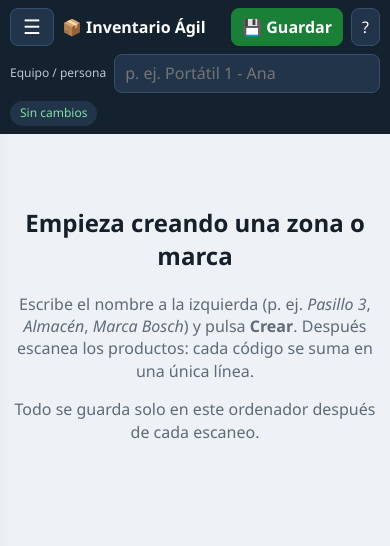
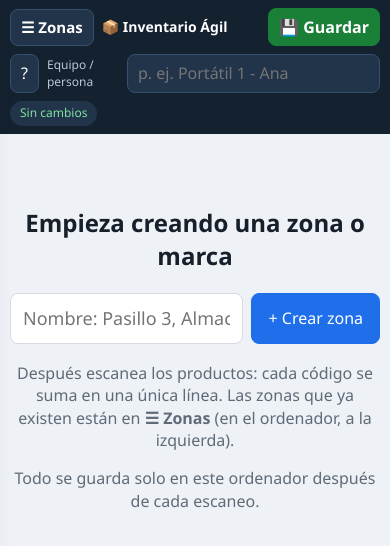
Before and after one commit to aquitaniamobles/inventario, a plain HTML site: page Inventario.html in a window 390 px wide. Drawn offline with Linux system fonts and the light colour scheme.

Commit message:
Móvil: crear zona desde la pantalla inicial y botón ☰ Zonas
En el móvil la casilla para crear zonas quedaba escondida en el menú lateral
y la pantalla inicial no tenía ninguna casilla donde escribir.

Co-Authored-By: Claude Opus 5.5 <noreply@anthropic.com>

```diff
--- a/Inventario.html
+++ b/Inventario.html
@@ -65,6 +65,9 @@ aside{width:300px;min-width:300px;background:var(--panel);border-right:1px solid
 main{flex:1;overflow:auto;padding:18px 22px;min-width:0}
 .empty{max-width:640px;margin:60px auto;text-align:center;color:var(--muted)}
 .empty h2{color:var(--text)}
+.emptyform{display:flex;gap:8px;margin:18px 0;flex-wrap:wrap}
+.emptyform input{flex:1;min-width:0;font-size:18px;padding:12px}
+.emptyform button{padding:12px 16px;font-size:16px}
 .zhead{display:flex;align-items:flex-start;justify-content:space-between;gap:16px;flex-wrap:wrap;margin-bottom:12px}
 .ztitle{font-size:26px;font-weight:700}
 .zmeta{color:var(--muted);font-size:14px}
@@ -177,7 +180,8 @@ tr.unk td{background:#fff5f0}
   header.top .save{order:6;margin-left:0;font-size:12px}
   header.top .save small{display:none}
   header.top button{padding:7px 10px}
-  #menuBtn{display:inline-block;font-size:20px;padding:4px 12px}
+  #menuBtn{display:inline-block;font-size:15px;padding:7px 10px;font-weight:700}
+  header.top .brand{font-size:14px}
   .wrap{height:auto;min-height:calc(100% - 100px)}
   aside{position:fixed;left:0;top:0;bottom:0;z-index:60;width:86vw;max-width:340px;min-width:0;transform:translateX(-105%);transition:transform .2s;box-shadow:4px 0 20px rgba(0,0,0,.25)}
   aside.open{transform:none}
@@ -225,7 +229,7 @@ tr.unk td{background:#fff5f0}
 </head>
 <body>
 <header class="top">
-  <button id="menuBtn" title="Zonas y menú">☰</button>
+  <button id="menuBtn" title="Zonas y menú">☰ Zonas</button>
   <div class="brand">📦 Inventario Ágil</div>
   <label>Equipo / persona <input id="device" placeholder="p. ej. Portátil 1 - Ana" autocomplete="off"></label>
   <div id="saveStatus" class="save">Sin cambios</div>
@@ -267,7 +271,8 @@ tr.unk td{background:#fff5f0}
   <main>
     <section id="emptyView" class="empty">
       <h2>Empieza creando una zona o marca</h2>
-      <p>Escribe el nombre a la izquierda (p. ej. <i>Pasillo 3</i>, <i>Almacén</i>, <i>Marca Bosch</i>) y pulsa <b>Crear</b>. Después escanea los productos: cada código se suma en una única línea.</p>
+      <form id="emptyZoneForm" class="emptyform"><input id="emptyZoneName" placeholder="Nombre: Pasillo 3, Almacén, Marca Bosch…" autocomplete="off" enterkeyhint="done"><button class="primary">+ Crear zona</button></form>
+      <p>Después escanea los productos: cada código se suma en una única línea. Las zonas que ya existen están en <b>☰ Zonas</b> (en el ordenador, a la izquierda).</p>
       <p>Todo se guarda solo en este ordenador después de cada escaneo.</p>
     </section>
 
@@ -721,6 +726,7 @@ $('#device').addEventListener('input', e => { S.device = e.target.value; changed
 $('#device').addEventListener('keydown', e => { if (e.key === 'Enter') focusScan(); });
 
 $('#newZoneForm').addEventListener('submit', e => { e.preventDefault(); createZone($('#newZoneName').value); $('#newZoneName').value = ''; });
+$('#emptyZoneForm').addEventListener('submit', e => { e.preventDefault(); const i = $('#emptyZoneName'); i.blur(); createZone(i.value); i.value = ''; });
 $('#zoneList').addEventListener('click', e => { const it = e.target.closest('[data-z]'); if (it){ selectZone(it.dataset.z); closeDrawer(); } });
 // Menú lateral en móvil
 function openDrawer(){ $('#drawer').classList.add('open'); $('#drawerBg').classList.add('open'); }
```
